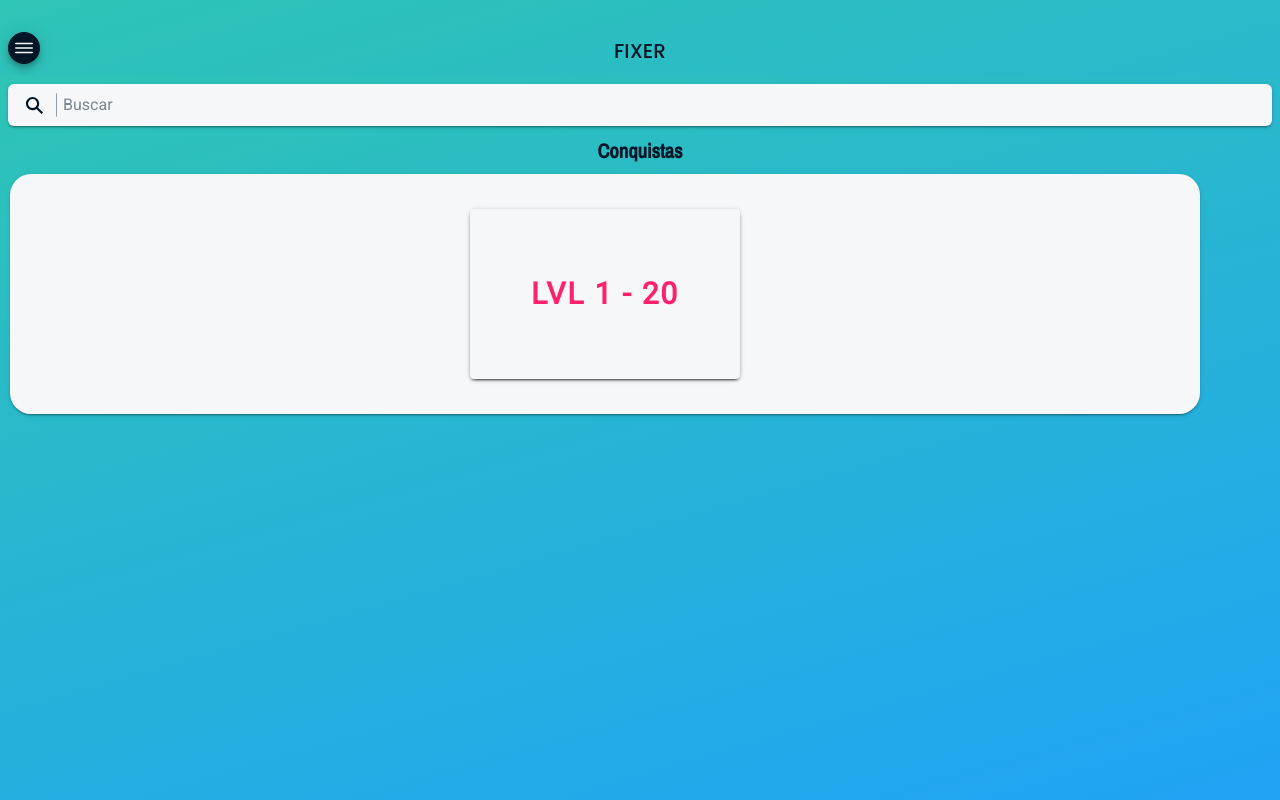
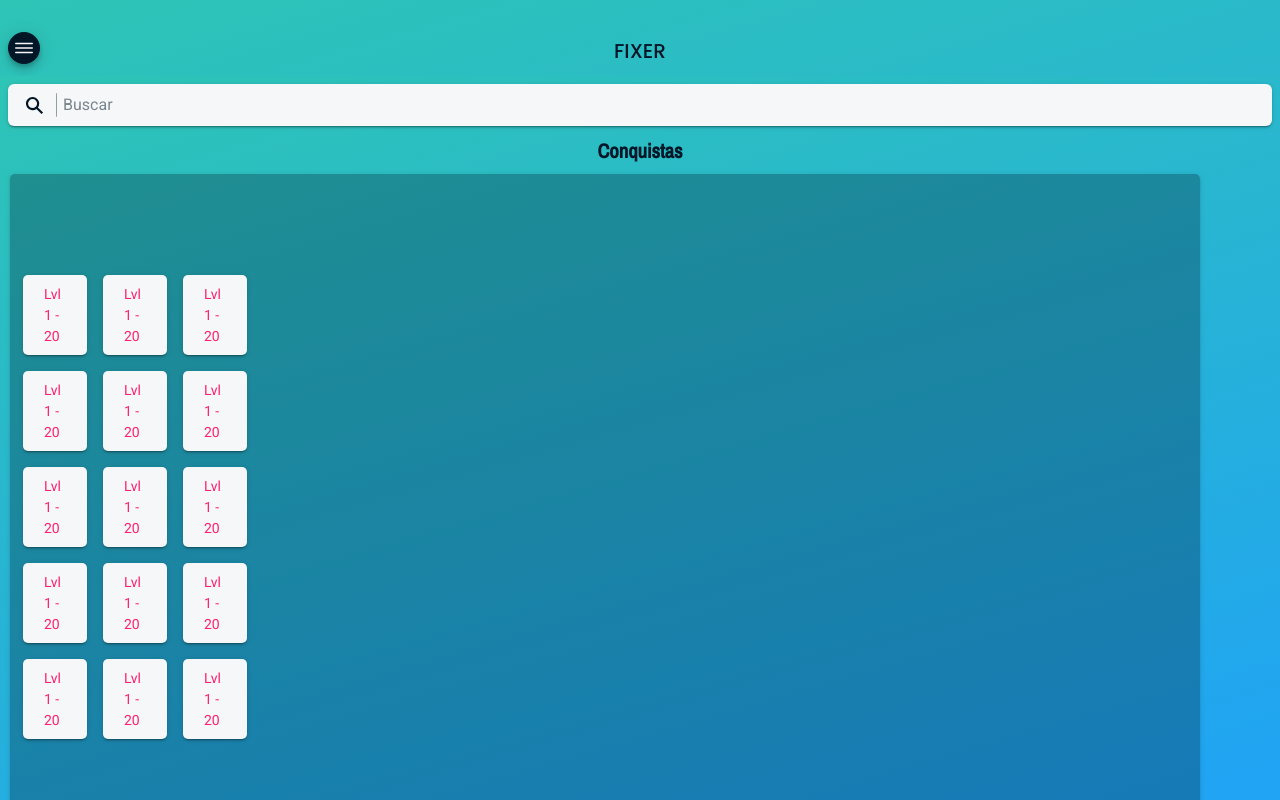
Before and after one commit to Lucasfield3/fixer-ionic-react, a React (Create React App) app: page /Conquistas in a window 1280 px wide. Built offline with nearby package versions, Linux system fonts and the light colour scheme.

Commit message:
container conquista estilizado

```diff
--- /dev/null
+++ b/src/pages/Conquistas/CardsConquistas/cardsConquistas.tsx
@@ -0,0 +1,32 @@
+import React, {useState} from 'react';
+import '../style.css';
+import {
+IonCard,
+IonCardContent,
+IonRow,
+IonCol,
+IonButton, IonLabel } from '@ionic/react';
+
+const CardsConquistas: React.FC = ()=>{
+
+
+
+    return(
+        <>
+        <IonCard className='card-conquistas' color='light'>
+            <IonCardContent>
+                <IonRow className="ion-align-items-center row">
+                    <IonCol className='col-btn-conquistas'>
+                        <IonLabel>
+                            Lvl 1 - 20
+                        </IonLabel>
+                    </IonCol>
+                </IonRow>
+            </IonCardContent>
+        </IonCard>
+        </>
+    );
+
+};
+
+export default CardsConquistas;
--- a/src/pages/Conquistas/conquistas.tsx
+++ b/src/pages/Conquistas/conquistas.tsx
@@ -11,16 +11,11 @@ import {
     IonMenuButton,
     IonMenu,
     IonToolbar, IonAvatar, IonLabel, IonCard, IonCardHeader, IonCardSubtitle, IonCardTitle, IonCardContent, IonSearchbar, IonFooter, IonTitle, IonCol
-} from '@ionic/react'
+} from '@ionic/react';
 import { menuOutline } from 'ionicons/icons';
-import './style.css'
+import './style.css';
 import { menuController } from '@ionic/core';
-import { useHistory } from 'react-router-dom'
-import imgAvatar from '../../Assets/images/avatar.svg'
-import smallLogo from '../../Assets/icons/logo-small.svg'
-import Login from '../Landing/forms/login';
-import Cadastro from '../Landing/forms/cadastro';
-import ReactCardFlip from 'react-card-flip';
+import CardsConquistas from './CardsConquistas/cardsConquistas';
 
 async function openMenu() {
     await menuController.open();
@@ -28,10 +23,6 @@ async function openMenu() {
 const Conquista: React.FC = () => {
 
     const [searchText, setSearchText] = useState('');
-    const [isFlipped, setIsflipped] = useState(false);
-    const handleClick = () => {
-        setIsflipped(!isFlipped)
-    }
 
     return (
 
@@ -63,42 +54,38 @@ const Conquista: React.FC = () => {
 
                     <IonLabel className="label-menu-title-cards">Conquistas</IonLabel>
 
+                    <IonCard className='container-conquistas'>
+                        <IonGrid>
 
+                                <IonRow>
+                                    <CardsConquistas/>
+                                    <CardsConquistas/>
+                                    <CardsConquistas/>
+                                </IonRow>
+                                <IonRow>
+                                    <CardsConquistas/>
+                                    <CardsConquistas/>
+                                    <CardsConquistas/>
+                                </IonRow>
+                                <IonRow>
+                                    <CardsConquistas/>
+                                    <CardsConquistas/>
+                                    <CardsConquistas/>
+                                </IonRow>
+                                <IonRow>
+                                    <CardsConquistas/>
+                                    <CardsConquistas/>
+                                    <CardsConquistas/>
+                                </IonRow>
+                                <IonRow>
+                                    <CardsConquistas/>
+                                    <CardsConquistas/>
+                                    <CardsConquistas/>
+                                </IonRow>
 
-                    <ReactCardFlip isFlipped={isFlipped} flipDirection='horizontal' flipSpeedBackToFront={1.1} flipSpeedFrontToBack={1.1}>
+                        </IonGrid>
 
-                        <IonCard id='init-card' className='card-conquistas' color='light'>
-                            <IonCardContent>
-                                <IonRow className="ion-align-items-center row">
-                                    <IonCol className='col-btn-conquistas'>
-
-                                        <IonButton onClick={handleClick} className="btn-card-conquistas" color="light">
-                                            Lvl 1 - 20
-                                    </IonButton>
-
-                                    </IonCol>
-                                </IonRow>
-                            </IonCardContent>
-                        </IonCard>
-
-
-                        <IonCard id='init-card' className='card-conquistas' color='light'>
-                            <IonCardContent>
-                                <IonRow className="ion-align-items-center row">
-                                    <IonCol className='col-btn-conquistas'>
-
-                                        <IonButton onClick={handleClick} className="btn-card-conquistas" color="light">
-                                            Lvl 1 - 21
-                                    </IonButton>
-
-                                    </IonCol>
-                                </IonRow>
-                            </IonCardContent>
-                        </IonCard>
-                    </ReactCardFlip>
-
-
-
+                    </IonCard>
 
                 </IonContent>
 
--- a/src/pages/Conquistas/style.css
+++ b/src/pages/Conquistas/style.css
@@ -1,13 +1,25 @@
 .custom-header{
     z-index: 0;
     background: transparent;
-  }
+}
 
-
+.container-conquistas{
+  display: flex;
+  justify-content: center;
+  align-items: center;
+  background: rgba(1, 22, 39, 0.29);
+  width: 93%;
+  height: 92%;
+  margin-bottom: 1rem;
+  border-radius: 5px;
+  overflow: auto;
+}
+.container-conquistas ion-row{
+  flex-wrap: nowrap;
+}
   .btn-card-conquistas{
     display: flex;
     align-items: center;
-
     background-color: var(--ion-color-dark);
     font-weight: bold;
     box-shadow: var(--box-shadow);
@@ -15,19 +27,30 @@
     margin: 0 !important;
     margin-left: 0vh !important;
     font-size: small;
-
     height: 170px;
     width: 270px;
-
     font-size: 30px;
   }
-
   .card-conquistas{
+    -webkit-backface-visibility: hidden;
     backface-visibility: hidden;
-    border-radius: 21px;
+    border-radius: 5px;
     display: flex;
     justify-content: center;
     align-items: center;
-    width: 93%;
-    height: 30vh;
+    width: 4rem;
+    margin: 1vh;
+    height: 5rem;
   }
+
+
+  .line{
+    width: 1px;
+    height: 24px;
+    background: var(--ion-color-dark);
+    z-index: 10;
+    position: absolute;
+    opacity: 0.4;
+    border-radius: 20%;
+    margin-left: 3rem;
+  }
```
